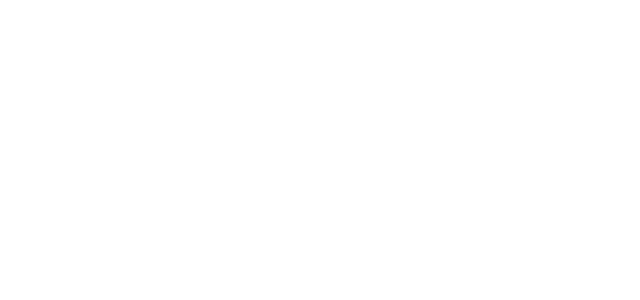
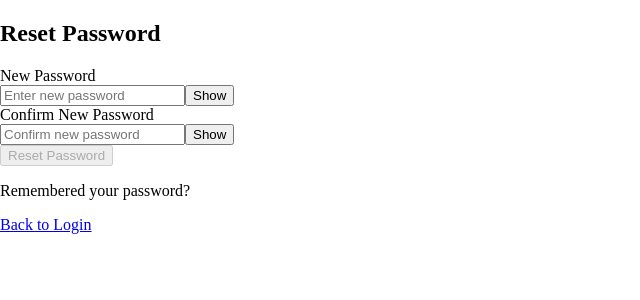
Before and after one commit to emanqarooni/DishcoveryFrontend, a React (Vite) app: page /auth/reset/1 in a window 1280 px wide. Before the commit this address had no page. Shown: the top 300 px of the page, without its empty margins (0-640 px from the left). Built offline with nearby package versions, Linux system fonts and the light colour scheme.

Commit message:
reset pass done

```diff
--- a/src/App.jsx
+++ b/src/App.jsx
@@ -9,6 +9,7 @@ import Home from "./pages/Home"
 import Form from "./pages/Form"
 import Challenges from "./pages/Challenges"
 import ForgotPassword from "./pages/ForgetPassword"
+import ResetPassword from "./pages/ResetPassword"
 
 import "./App.css"
 
@@ -43,6 +44,7 @@ const App = () => {
           <Route path="/login" element={<Login setUser={setUser} />} />
           <Route path="/register" element={<Register />} />
           <Route path="/forgot-password" element={<ForgotPassword />} />
+          <Route path="/auth/reset/:token" element={<ResetPassword />} />
           <Route path="/recipe/createRecipe" element={<Form />} />
         </Routes>
       </main>
--- /dev/null
+++ b/src/pages/ResetPassword.jsx
@@ -0,0 +1,99 @@
+import { useState } from "react"
+import { useNavigate, useParams, Link } from "react-router-dom"
+import Client from "../services/api"
+
+const ResetPassword = () => {
+  const { token } = useParams()
+  const navigate = useNavigate()
+
+  const [password, setPassword] = useState("")
+  const [confirmPassword, setConfirmPassword] = useState("")
+  const [showPassword, setShowPassword] = useState(false)
+  const [showConfirmPassword, setShowConfirmPassword] = useState(false)
+  const [message, setMessage] = useState("")
+  const [error, setError] = useState("")
+
+  const handleSubmit = async (e) => {
+    e.preventDefault()
+    setMessage("")
+    setError("")
+
+    if (password !== confirmPassword) {
+      setError("Passwords do not match.")
+      return
+    }
+
+    try {
+      const res = await Client.post(`/auth/reset/${token}`, {
+        password,
+        confirmPassword,
+      })
+
+      setMessage(res.data.message || "Password has been reset successfully.")
+      setPassword("")
+      setConfirmPassword("")
+
+      //redirectig to login page after 3 seconds
+      setTimeout(() => navigate("/login"), 3000)
+    } catch (err) {
+      const errMsg =
+        err.response?.data?.error || "Something went wrong. Please try again."
+      setError(errMsg)
+    }
+  }
+
+  return (
+    <div className="col reset-password">
+      <form onSubmit={handleSubmit}>
+        <h2>Reset Password</h2>
+
+        {/* New Password */}
+        <label htmlFor="password">New Password</label>
+        <div className="password-field">
+          <input
+            id="password"
+            type={showPassword ? "text" : "password"}
+            placeholder="Enter new password"
+            value={password}
+            onChange={(e) => setPassword(e.target.value)}
+            required
+          />
+          <button type="button" onClick={() => setShowPassword(!showPassword)}>
+            {showPassword ? "Hide" : "Show"}
+          </button>
+        </div>
+
+        {/* Confirm New Password */}
+        <label htmlFor="confirmPassword">Confirm New Password</label>
+        <div className="password-field">
+          <input
+            id="confirmPassword"
+            type={showConfirmPassword ? "text" : "password"}
+            placeholder="Confirm new password"
+            value={confirmPassword}
+            onChange={(e) => setConfirmPassword(e.target.value)}
+            required
+          />
+          <button
+            type="button"
+            onClick={() => setShowConfirmPassword(!showConfirmPassword)}
+          >
+            {showConfirmPassword ? "Hide" : "Show"}
+          </button>
+        </div>
+
+        <button type="submit" disabled={!password || !confirmPassword}>
+          Reset Password
+        </button>
+
+        {message && <p style={{ color: "green" }}>{message}</p>}
+        {error && <p style={{ color: "red" }}>{error}</p>}
+      </form>
+
+      <p>Remembered your password?</p>
+      <Link to="/login">Back to Login</Link>
+    </div>
+  )
+}
+
+export default ResetPassword
```
Also changed, not shown: src/pages/ConfirmEmail.jsx (deleted).
